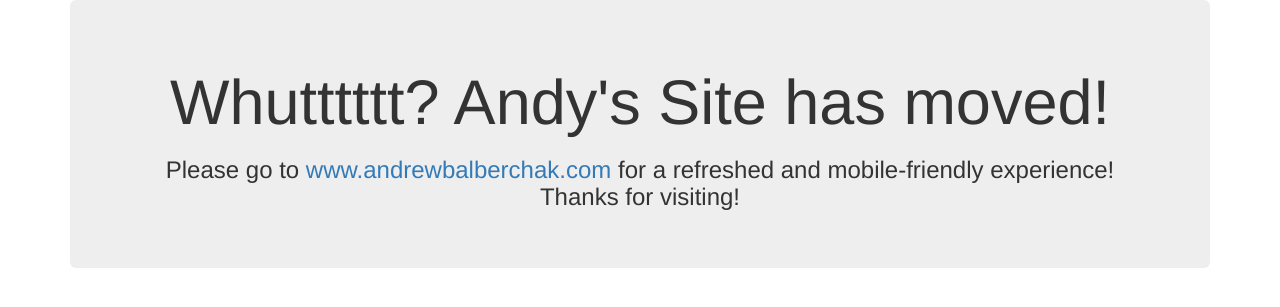
After one commit to abalberchak/Portfolio_1, a PHP site: page /index2.html in a window 1280 px wide. The commit adds this page. Shown: the top 307 px of the page. Run offline with PHP 8.4, Linux system fonts and the light colour scheme.

Commit message:
switched routed index.html page to redirect to new page

```diff
--- a/css/style.css
+++ b/css/style.css
@@ -1,9 +1,14 @@
+
+
+/*NORMALIZE ABOVE*/
 
 html {
 	height: 100%;
 	width: 100%;
 	/*overflow-x: hidden;*/
 }
+
+
 
 .row {
 	margin-left: 0;
--- a/index.html
+++ b/index.html
@@ -2,6 +2,7 @@
 <html lang="en">
 <head>
 	<meta charset="utf-8">
+	<meta name="viewport" content="width=device-width, initial-scale=1.0">
 	<title>Andrew Balberchak</title>
 	<link rel="stylesheet" href="https://maxcdn.bootstrapcdn.com/bootstrap/3.3.7/css/bootstrap.min.css" integrity="sha384-BVYiiSIFeK1dGmJRAkycuHAHRg32OmUcww7on3RYdg4Va+PmSTsz/K68vbdEjh4u" crossorigin="anonymous">
 	<link rel="stylesheet" type="text/css" href="css/style.css">
--- a/index.php
+++ b/index.php
@@ -1 +1 @@
-<?php include_once("index.html"); ?>
+<?php include_once("index2.html"); ?>
--- /dev/null
+++ b/index2.html
@@ -0,0 +1,21 @@
+<!DOCTYPE html>
+<html lang="en">
+<head>
+	<meta charset="utf-8">
+	<title>Redirect to Andrew's New page</title>
+	<link rel="stylesheet" href="https://maxcdn.bootstrapcdn.com/bootstrap/3.3.7/css/bootstrap.min.css" integrity="sha384-BVYiiSIFeK1dGmJRAkycuHAHRg32OmUcww7on3RYdg4Va+PmSTsz/K68vbdEjh4u" crossorigin="anonymous">
+</head>
+<style>
+	h1, h3 {
+		text-align: center;
+	}
+</style>
+<body>
+	<div class="container">
+		<div class="jumbotron">
+			<h1>Whutttttt? Andy's Site has moved!</h1>
+			<h3>Please go to <a href="http://www.andrewbalberchak.com" target="_blank">www.andrewbalberchak.com</a> for a refreshed and mobile-friendly experience! Thanks for visiting!</h3>
+		</div>
+	</div>
+</body>
+</html>
```
Also changed, not shown: 1 other file.
